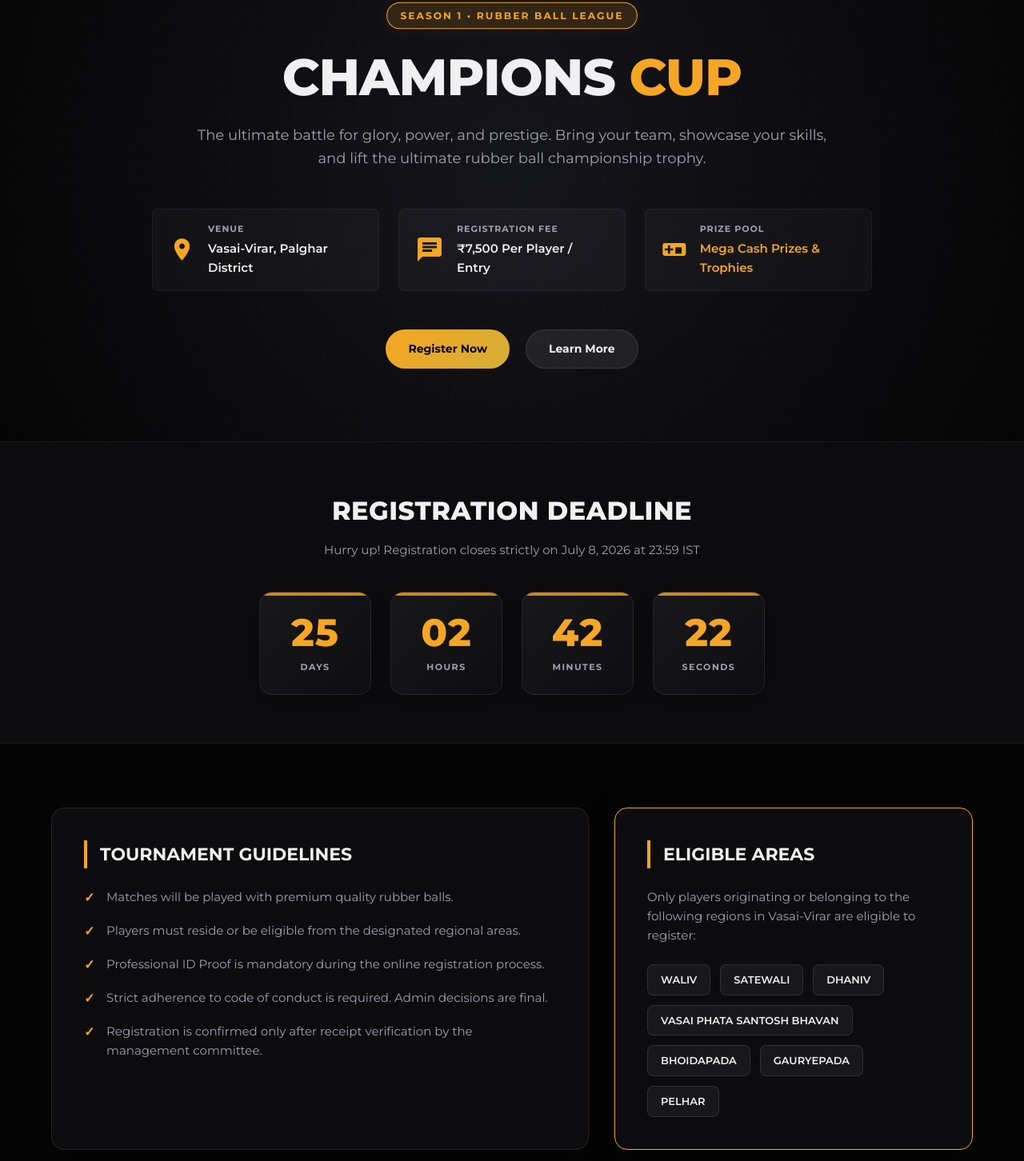
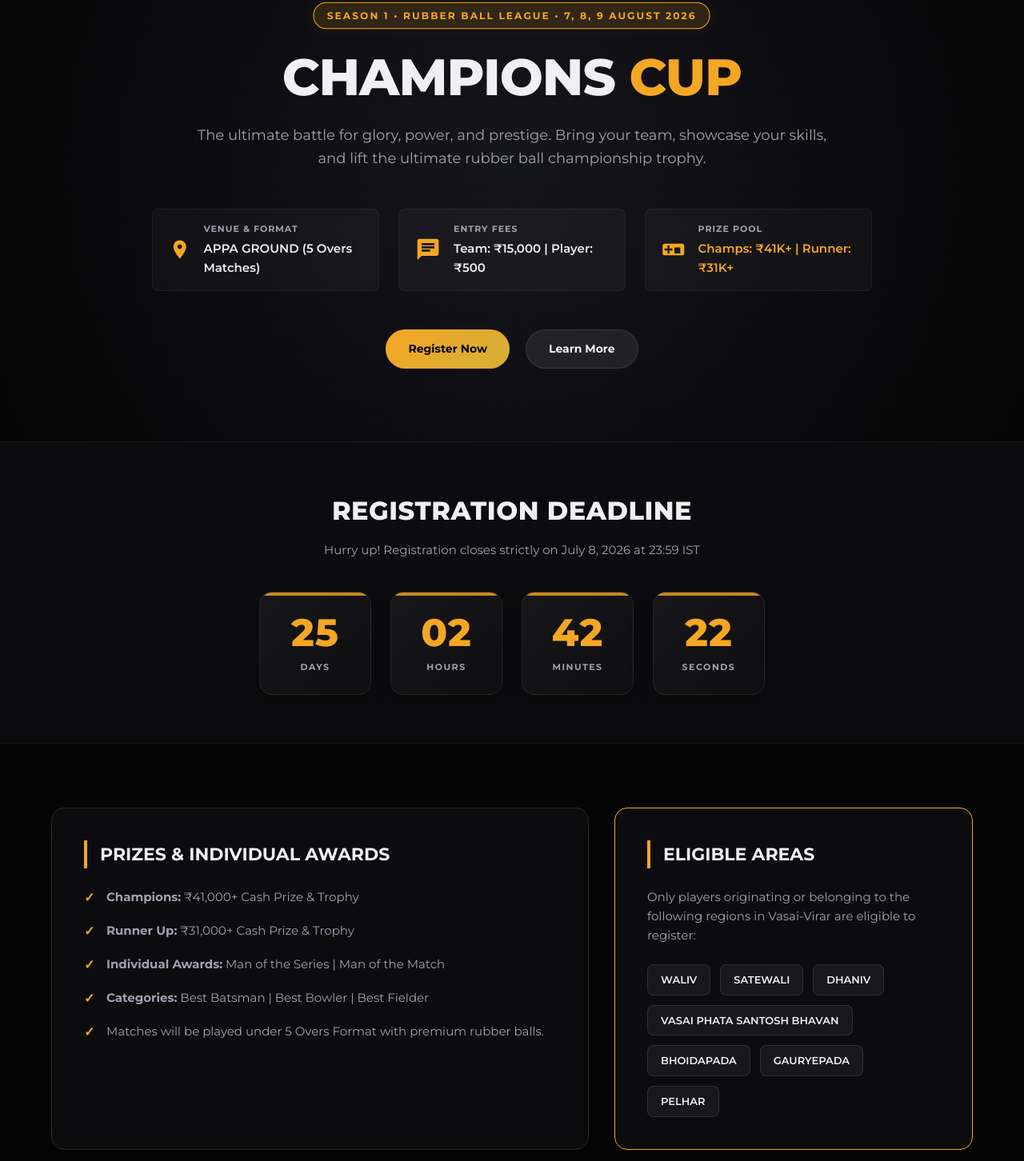
Before and after one commit to Vikashsingh9999/Tournament-App, a website: page public/index.html in a window 1280 px wide. Shown: the part 128-1580 px from the top of the page at 80% size. Drawn offline with Linux system fonts and the light colour scheme; a script that the page names is missing.

Commit message:
Update tournament details: Appa Ground, 5-overs format, ₹500 player fee, and cash prizes

```diff
--- a/public/admin.js
+++ b/public/admin.js
@@ -163,7 +163,7 @@ function updateStats(list) {
   const distributionEl = document.getElementById("stat-role-distribution");
 
   const totalCount = list.length;
-  const totalFees = totalCount * 7500;
+  const totalFees = totalCount * 500;
 
   let bowlers = 0;
   let batsmen = 0;
--- a/public/app.js
+++ b/public/app.js
@@ -4,7 +4,7 @@
 
 // Config & State Variables
 const DEADLINE_ISO = "2026-07-08T23:59:00+05:30"; // Deadline: 8 July 2026, 23:59 IST
-const REGISTRATION_FEE = 7500;
+const REGISTRATION_FEE = 500;
 const UPI_ID = "mubarakk3356@okhdfcbank";
 const MERCHANT_NAME = "CHAMPIONS CUP";
 
--- a/public/index.html
+++ b/public/index.html
@@ -34,7 +34,7 @@
   <section id="hero" class="hero-section">
     <div class="hero-bg-overlay"></div>
     <div class="container hero-content">
-      <div class="badge">SEASON 1 • RUBBER BALL LEAGUE</div>
+      <div class="badge">SEASON 1 • RUBBER BALL LEAGUE • 7, 8, 9 AUGUST 2026</div>
       <h1 class="hero-title">CHAMPIONS <span class="gold-text">CUP</span></h1>
       <p class="hero-subtitle">The ultimate battle for glory, power, and prestige. Bring your team, showcase your skills, and lift the ultimate rubber ball championship trophy.</p>
 
@@ -42,22 +42,22 @@
         <div class="meta-item">
           <svg class="meta-icon" viewBox="0 0 24 24"><path d="M12 2C8.13 2 5 5.13 5 9c0 5.25 7 13 7 13s7-7.75 7-13c0-3.87-3.13-7-7-7zm0 9.5c-1.38 0-2.5-1.12-2.5-2.5s1.12-2.5 2.5-2.5 2.5 1.12 2.5 2.5-1.12 2.5-2.5 2.5z"/></svg>
           <div>
-            <h3>VENUE</h3>
-            <p>Vasai-Virar, Palghar District</p>
+            <h3>VENUE & FORMAT</h3>
+            <p>APPA GROUND (5 Overs Matches)</p>
           </div>
         </div>
         <div class="meta-item">
           <svg class="meta-icon" viewBox="0 0 24 24"><path d="M20 2H4c-1.1 0-1.99.9-1.99 2L2 22l4-4h14c1.1 0 2-.9 2-2V4c0-1.1-.9-2-2-2zM6 9h12v2H6V9zm8 5H6v-2h8v2zm4-6H6V6h12v2z"/></svg>
           <div>
-            <h3>REGISTRATION FEE</h3>
-            <p>₹7,500 Per Player / Entry</p>
+            <h3>ENTRY FEES</h3>
+            <p>Team: ₹15,000 | Player: ₹500</p>
           </div>
         </div>
         <div class="meta-item">
           <svg class="meta-icon" viewBox="0 0 24 24"><path d="M21 6H3c-1.1 0-2 .9-2 2v8c0 1.1.9 2 2 2h18c1.1 0 2-.9 2-2V8c0-1.1-.9-2-2-2zm-10 7H8v3H6v-3H3v-2h3V8h2v3h3v2zm8 3H13v-6h6v6z"/></svg>
           <div>
             <h3>PRIZE POOL</h3>
-            <p class="gold-text bold">Mega Cash Prizes & Trophies</p>
+            <p class="gold-text bold">Champs: ₹41K+ | Runner: ₹31K+</p>
           </div>
         </div>
       </div>
@@ -106,13 +106,13 @@
     <div class="container">
       <div class="about-grid">
         <div class="about-card glass-card">
-          <h3>Tournament Guidelines</h3>
+          <h3>Prizes & Individual Awards</h3>
           <ul class="guideline-list">
-            <li>Matches will be played with premium quality rubber balls.</li>
-            <li>Players must reside or be eligible from the designated regional areas.</li>
-            <li>Professional ID Proof is mandatory during the online registration process.</li>
-            <li>Strict adherence to code of conduct is required. Admin decisions are final.</li>
-            <li>Registration is confirmed only after receipt verification by the management committee.</li>
+            <li><strong>Champions:</strong> ₹41,000+ Cash Prize & Trophy</li>
+            <li><strong>Runner Up:</strong> ₹31,000+ Cash Prize & Trophy</li>
+            <li><strong>Individual Awards:</strong> Man of the Series | Man of the Match</li>
+            <li><strong>Categories:</strong> Best Batsman | Best Bowler | Best Fielder</li>
+            <li>Matches will be played under 5 Overs Format with premium rubber balls.</li>
           </ul>
         </div>
         <div class="about-card glass-card gold-border">
@@ -389,13 +389,13 @@
             <div class="payment-layout-grid">
               <div class="payment-info-side glass-card">
                 <div class="fee-badge">
-                  <span class="fee-label">REGISTRATION FEE</span>
-                  <span class="fee-amount">₹7,500</span>
+                  <span class="fee-label">PLAYER REGISTRATION FEE</span>
+                  <span class="fee-amount">₹500</span>
                 </div>
 
                 <!-- GPay UPI Deep Link (visible on mobile only) -->
                 <div class="mobile-gpay-box">
-                  <a href="upi://pay?pa=mubarakk3356@okhdfcbank&pn=CHAMPIONS%20CUP&am=7500&cu=INR" class="btn-gpay">
+                  <a href="upi://pay?pa=mubarakk3356@okhdfcbank&pn=CHAMPIONS%20CUP&am=500&cu=INR" class="btn-gpay">
                     <img src="https://upload.wikimedia.org/wikipedia/commons/b/b2/Google_Pay_Logo.svg" alt="Google Pay" class="gpay-logo">
                     <span>Pay via UPI / GPay</span>
                   </a>
```
Also changed, not shown: 1 other file.
